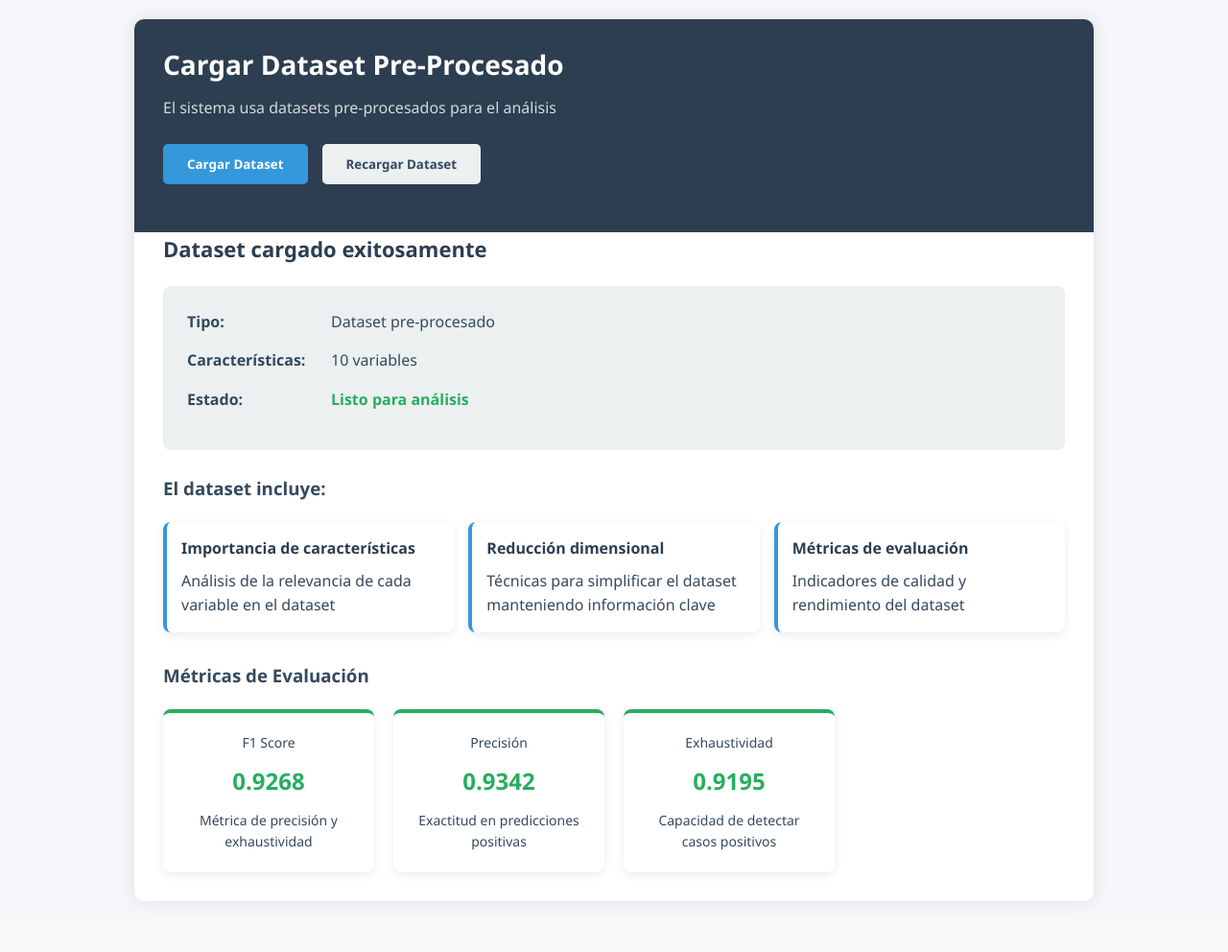
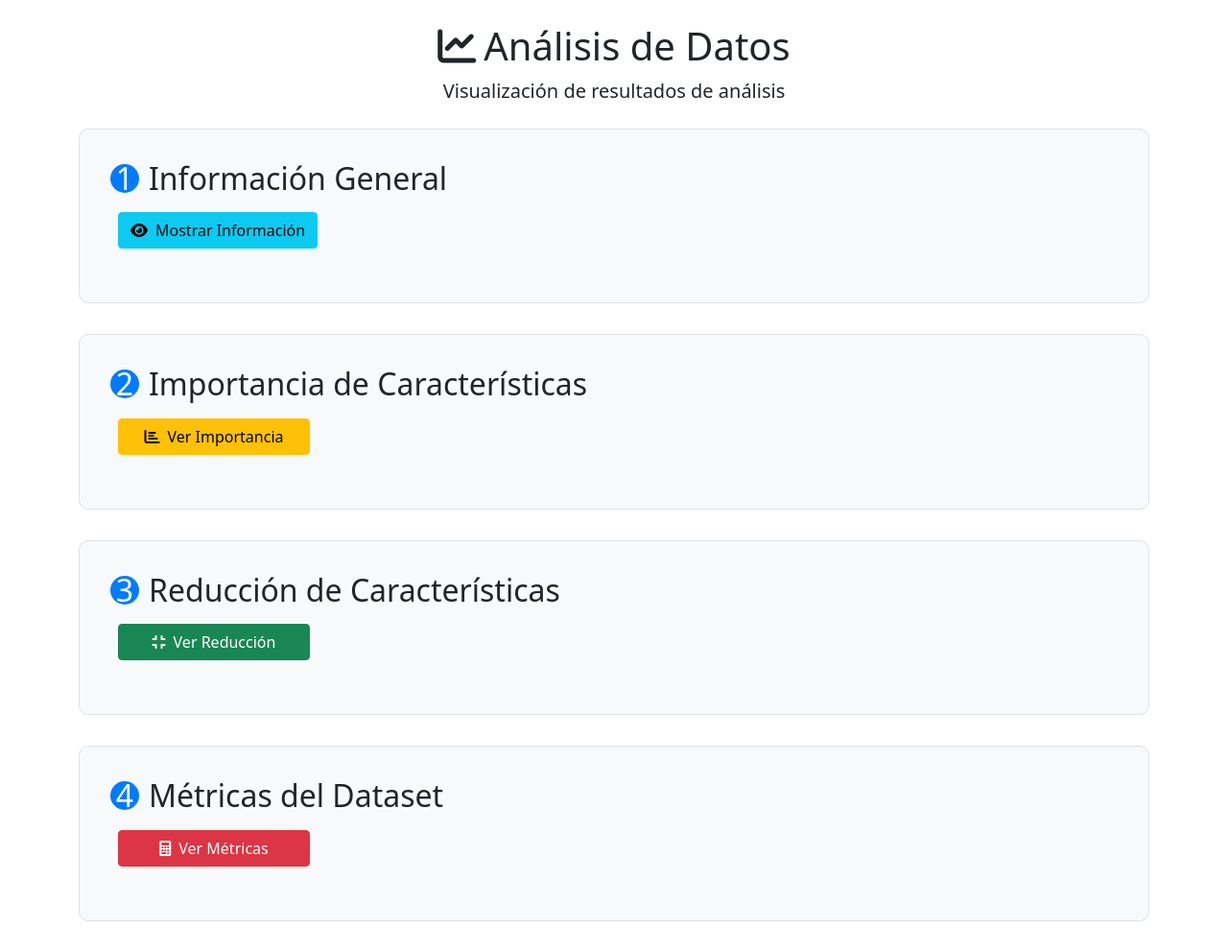
Before and after one commit to dandark666/api-sepa, a Django app: page / in a window 1280 px wide. Shown: the whole page at 96% size. Before the commit the page ends 942 px from the top, so only its background shows below. Run offline with Django 5.2, Linux system fonts and the light colour scheme.

Commit message:
Update index.html

```diff
--- a/templates/index.html
+++ b/templates/index.html
@@ -3,283 +3,294 @@
 <head>
     <meta charset="UTF-8">
     <meta name="viewport" content="width=device-width, initial-scale=1.0">
-    <title>Gestión de Dataset</title>
+    <title>Análisis de Datos</title>
+    <link href="https://cdn.jsdelivr.net/npm/bootstrap@5.1.3/dist/css/bootstrap.min.css" rel="stylesheet">
+    <link rel="stylesheet" href="https://cdnjs.cloudflare.com/ajax/libs/font-awesome/6.0.0/css/all.min.css">
     <style>
-        :root {
-            --primary-color: #2c3e50;
-            --secondary-color: #3498db;
-            --success-color: #27ae60;
-            --light-color: #ecf0f1;
-            --dark-color: #34495e;
+        .section {
+            margin-bottom: 2rem;
+            padding: 2rem;
+            border: 1px solid #dee2e6;
+            border-radius: 10px;
+            background: #f8f9fa;
         }
-
-        * {
-            margin: 0;
-            padding: 0;
-            box-sizing: border-box;
-            font-family: 'Segoe UI', Tahoma, Geneva, Verdana, sans-serif;
+        .info-box {
+            background: white;
+            padding: 1rem;
+            border-radius: 5px;
+            margin-bottom: 1rem;
+            box-shadow: 0 2px 4px rgba(0,0,0,0.1);
         }
-
-        body {
-            background-color: #f5f7fa;
-            color: var(--dark-color);
-            line-height: 1.6;
-            padding: 20px;
+        .step-number {
+            display: inline-block;
+            width: 30px;
+            height: 30px;
+            background: #007bff;
+            color: white;
+            border-radius: 50%;
+            text-align: center;
+            line-height: 30px;
+            margin-right: 10px;
         }
-
-        .container {
-            max-width: 1000px;
-            margin: 0 auto;
-            background-color: white;
-            border-radius: 10px;
-            box-shadow: 0 0 20px rgba(0, 0, 0, 0.1);
-            overflow: hidden;
+        .btn-step {
+            margin: 0.5rem;
+            min-width: 200px;
         }
-
-        header {
-            background-color: var(--primary-color);
-            color: white;
-            padding: 25px 30px;
+        .loading {
+            display: none;
+            text-align: center;
+            padding: 2rem;
         }
-
-        h1 {
-            font-size: 28px;
-            margin-bottom: 10px;
+        .metric-card {
+            transition: transform 0.2s;
         }
-
-        .subtitle {
-            font-size: 16px;
-            opacity: 0.8;
+        .metric-card:hover {
+            transform: translateY(-5px);
         }
-
-        .actions {
-            display: flex;
-            gap: 15px;
-            margin: 25px 0;
-        }
-
-        .btn {
-            padding: 12px 25px;
-            border: none;
-            border-radius: 5px;
-            font-weight: 600;
-            cursor: pointer;
-            transition: all 0.3s ease;
-            display: flex;
-            align-items: center;
-            gap: 8px;
-        }
-
-        .btn-primary {
-            background-color: var(--secondary-color);
-            color: white;
-        }
-
-        .btn-secondary {
-            background-color: var(--light-color);
-            color: var(--dark-color);
-        }
-
-        .btn:hover {
-            transform: translateY(-2px);
-            box-shadow: 0 5px 15px rgba(0, 0, 0, 0.1);
-        }
-
-        hr {
-            border: none;
-            height: 1px;
-            background-color: #e0e0e0;
-            margin: 20px 0;
-        }
-
-        .status-section {
-            padding: 0 30px 30px;
-        }
-
-        .status-title {
-            font-size: 22px;
-            margin-bottom: 20px;
-            color: var(--primary-color);
-        }
-
-        .status-card {
-            background-color: var(--light-color);
-            border-radius: 8px;
-            padding: 25px;
-            margin-bottom: 25px;
-        }
-
-        .status-item {
-            margin-bottom: 15px;
-            display: flex;
-        }
-
-        .status-label {
-            font-weight: 600;
-            width: 150px;
-            color: var(--dark-color);
-        }
-
-        .status-value {
-            flex: 1;
-        }
-
-        .status-ready {
-            color: var(--success-color);
-            font-weight: 600;
-        }
-
-        .features-list {
-            display: grid;
-            grid-template-columns: repeat(auto-fill, minmax(250px, 1fr));
-            gap: 15px;
-            margin-top: 20px;
-        }
-
-        .feature-card {
-            background-color: white;
-            border-radius: 8px;
-            padding: 15px;
-            box-shadow: 0 3px 10px rgba(0, 0, 0, 0.08);
-            border-left: 4px solid var(--secondary-color);
-        }
-
-        .feature-title {
-            font-weight: 600;
-            margin-bottom: 8px;
-            color: var(--primary-color);
-        }
-
-        .metrics-section {
-            margin-top: 30px;
-        }
-
-        .metrics-grid {
-            display: grid;
-            grid-template-columns: repeat(auto-fill, minmax(200px, 1fr));
-            gap: 20px;
-            margin-top: 20px;
-        }
-
-        .metric-card {
-            background-color: white;
-            border-radius: 8px;
-            padding: 20px;
-            text-align: center;
-            box-shadow: 0 3px 10px rgba(0, 0, 0, 0.08);
-            border-top: 4px solid var(--success-color);
-        }
-
-        .metric-value {
-            font-size: 24px;
-            font-weight: 700;
-            color: var(--success-color);
-            margin: 10px 0;
-        }
-
-        .metric-label {
-            font-size: 14px;
-            color: var(--dark-color);
-        }
-
-        @media (max-width: 768px) {
-            .actions {
-                flex-direction: column;
-            }
-
-            .features-list, .metrics-grid {
-                grid-template-columns: 1fr;
-            }
+        .table-responsive {
+            max-height: 500px;
+            overflow-y: auto;
         }
     </style>
 </head>
 <body>
-    <div class="container">
-        <header>
-            <h1>Cargar Dataset Pre-Procesado</h1>
-            <p class="subtitle">El sistema usa datasets pre-procesados para el análisis</p>
-
-            <div class="actions">
-                <button class="btn btn-primary">
-                    <span>Cargar Dataset</span>
-                </button>
-                <button class="btn btn-secondary">
-                    <span>Recargar Dataset</span>
-                </button>
-            </div>
-        </header>
-
-        <div class="status-section">
-            <h2 class="status-title">Dataset cargado exitosamente</h2>
-
-            <div class="status-card">
-                <div class="status-item">
-                    <div class="status-label">Tipo:</div>
-                    <div class="status-value">Dataset pre-procesado</div>
+    <div class="container mt-4">
+        <div class="text-center mb-4">
+            <h1><i class="fas fa-chart-line me-2"></i>Análisis de Datos</h1>
+            <p class="lead">Visualización de resultados de análisis</p>
         </div>
 
-                <div class="status-item">
-                    <div class="status-label">Características:</div>
-                    <div class="status-value">10 variables</div>
+        <!-- Paso 1: Información General -->
+        <div class="section">
+            <h2><span class="step-number">1</span>Información General</h2>
+            <button onclick="visualizarDataset()" class="btn btn-info btn-step">
+                <i class="fas fa-eye me-2"></i>Mostrar Información
+            </button>
+            <div id="visualizacionLoading" class="loading">
+                <div class="spinner-border text-primary" role="status">
+                    <span class="visually-hidden">Cargando...</span>
+                </div>
+            </div>
+            <div id="datasetInfo" class="mt-3"></div>
         </div>
 
-                <div class="status-item">
-                    <div class="status-label">Estado:</div>
-                    <div class="status-value status-ready">Listo para análisis</div>
+        <!-- Paso 2: Importancia -->
+        <div class="section">
+            <h2><span class="step-number">2</span>Importancia de Características</h2>
+            <button onclick="calcularImportancia()" class="btn btn-warning btn-step">
+                <i class="fas fa-chart-bar me-2"></i>Ver Importancia
+            </button>
+            <div id="importanciaLoading" class="loading">
+                <div class="spinner-border text-warning" role="status">
+                    <span class="visually-hidden">Cargando...</span>
+                </div>
+            </div>
+            <div id="importanciaInfo" class="mt-3"></div>
+        </div>
+
+        <!-- Paso 3: Reducción -->
+        <div class="section">
+            <h2><span class="step-number">3</span>Reducción de Características</h2>
+            <button onclick="reducirCaracteristicas()" class="btn btn-success btn-step">
+                <i class="fas fa-compress me-2"></i>Ver Reducción
+            </button>
+            <div id="reduccionLoading" class="loading">
+                <div class="spinner-border text-success" role="status">
+                    <span class="visually-hidden">Cargando...</span>
+                </div>
+            </div>
+            <div id="reduccionInfo" class="mt-3"></div>
+        </div>
+
+        <!-- Paso 4: Métricas -->
+        <div class="section">
+            <h2><span class="step-number">4</span>Métricas del Dataset</h2>
+            <button onclick="calcularF1Score()" class="btn btn-danger btn-step">
+                <i class="fas fa-calculator me-2"></i>Ver Métricas
+            </button>
+            <div id="f1Loading" class="loading">
+                <div class="spinner-border text-danger" role="status">
+                    <span class="visually-hidden">Cargando...</span>
+                </div>
+            </div>
+            <div id="f1Info" class="mt-3"></div>
         </div>
     </div>
 
-            <h3>El dataset incluye:</h3>
-            <div class="features-list">
-                <div class="feature-card">
-                    <div class="feature-title">Importancia de características</div>
-                    <p>Análisis de la relevancia de cada variable en el dataset</p>
+    <script>
+        // Función para visualizar dataset
+        async function visualizarDataset() {
+            showLoading('visualizacionLoading');
+
+            try {
+                const response = await fetch('/api/visualizar-dataset/');
+                const data = await response.json();
+
+                hideLoading('visualizacionLoading');
+
+                if (data.success) {
+                    let infoHTML = `
+                        <div class="info-box">
+                            <h4><i class="fas fa-info-circle me-2"></i>Información del Análisis</h4>
+                            <p><strong>Características:</strong> ${data.info.columnas}</p>
+                            <p><strong>Variables:</strong> ${data.info.nombres_columnas.join(', ')}</p>
                         </div>
+                    `;
 
-                <div class="feature-card">
-                    <div class="feature-title">Reducción dimensional</div>
-                    <p>Técnicas para simplificar el dataset manteniendo información clave</p>
-                </div>
+                    document.getElementById('datasetInfo').innerHTML = infoHTML;
+                } else {
+                    alert('Error: ' + data.error);
+                }
+            } catch (error) {
+                hideLoading('visualizacionLoading');
+                alert('Error: ' + error);
+            }
+        }
 
-                <div class="feature-card">
-                    <div class="feature-title">Métricas de evaluación</div>
-                    <p>Indicadores de calidad y rendimiento del dataset</p>
+        // Función para calcular importancia
+        async function calcularImportancia() {
+            showLoading('importanciaLoading');
+
+            try {
+                const response = await fetch('/api/importancia-caracteristicas/');
+                const data = await response.json();
+
+                hideLoading('importanciaLoading');
+
+                if (data.success) {
+                    const tableRows = data.top_10_caracteristicas.map((item, index) => `
+                        <tr>
+                            <td>${index + 1}</td>
+                            <td>${item.caracteristica}</td>
+                            <td>${item.importancia.toFixed(4)}</td>
+                            <td>${(item.importancia * 100).toFixed(2)}%</td>
+                        </tr>
+                    `).join('');
+
+                    document.getElementById('importanciaInfo').innerHTML = `
+                        <div class="info-box">
+                            <h4><i class="fas fa-sort-amount-down me-2"></i>Características Más Importantes</h4>
+                            <div class="table-responsive">
+                                <table class="table table-striped">
+                                    <thead class="table-dark">
+                                        <tr>
+                                            <th>#</th>
+                                            <th>Característica</th>
+                                            <th>Importancia</th>
+                                            <th>Porcentaje</th>
+                                        </tr>
+                                    </thead>
+                                    <tbody>${tableRows}</tbody>
+                                </table>
                             </div>
                         </div>
+                    `;
+                } else {
+                    alert('Error: ' + data.error);
+                }
+            } catch (error) {
+                hideLoading('importanciaLoading');
+                alert('Error: ' + error);
+            }
+        }
 
-            <div class="metrics-section">
-                <h3>Métricas de Evaluación</h3>
-                <div class="metrics-grid">
-                    <div class="metric-card">
-                        <div class="metric-label">F1 Score</div>
-                        <div class="metric-value">0.9268</div>
-                        <div class="metric-label">Métrica de precisión y exhaustividad</div>
+        // Función para reducir características
+        async function reducirCaracteristicas() {
+            showLoading('reduccionLoading');
+
+            try {
+                const response = await fetch('/api/reducir-caracteristicas/');
+                const data = await response.json();
+
+                hideLoading('reduccionLoading');
+
+                if (data.success) {
+                    document.getElementById('reduccionInfo').innerHTML = `
+                        <div class="info-box">
+                            <h4><i class="fas fa-filter me-2"></i>Reducción de Características</h4>
+                            <div class="row">
+                                <div class="col-md-6">
+                                    <div class="card bg-light mb-3">
+                                        <div class="card-body text-center">
+                                            <h5>Antes</h5>
+                                            <h2 class="text-primary">${data.caracteristicas_originales}</h2>
                                         </div>
-
-                    <div class="metric-card">
-                        <div class="metric-label">Precisión</div>
-                        <div class="metric-value">0.9342</div>
-                        <div class="metric-label">Exactitud en predicciones positivas</div>
                                     </div>
-
-                    <div class="metric-card">
-                        <div class="metric-label">Exhaustividad</div>
-                        <div class="metric-value">0.9195</div>
-                        <div class="metric-label">Capacidad de detectar casos positivos</div>
+                                </div>
+                                <div class="col-md-6">
+                                    <div class="card bg-success text-white mb-3">
+                                        <div class="card-body text-center">
+                                            <h5>Después</h5>
+                                            <h2>${data.caracteristicas_reducidas}</h2>
                                         </div>
                                     </div>
                                 </div>
                             </div>
+                            <p><strong>Reducción:</strong> ${data.reduccion_porcentaje}</p>
+                            <p><strong>Seleccionadas:</strong> ${data.caracteristicas_seleccionadas.join(', ')}</p>
                         </div>
+                    `;
+                } else {
+                    alert('Error: ' + data.error);
+                }
+            } catch (error) {
+                hideLoading('reduccionLoading');
+                alert('Error: ' + error);
+            }
+        }
 
-    <script>
-        // Agregar interactividad a los botones
-        document.querySelectorAll('.btn').forEach(button => {
-            button.addEventListener('click', function() {
-                const buttonText = this.querySelector('span').textContent;
-                alert(`Acción: ${buttonText}`);
-            });
-        });
+        // Función para calcular F1 score
+        async function calcularF1Score() {
+            showLoading('f1Loading');
+
+            try {
+                const response = await fetch('/api/calcular-f1-score/');
+                const data = await response.json();
+
+                hideLoading('f1Loading');
+
+                if (data.success) {
+                    document.getElementById('f1Info').innerHTML = `
+                        <div class="info-box">
+                            <h4><i class="fas fa-chart-pie me-2"></i>Métricas del Modelo</h4>
+                            <div class="row">
+                                <div class="col-md-6">
+                                    <div class="card text-white bg-primary mb-3 metric-card">
+                                        <div class="card-body text-center">
+                                            <h5>F1 Score</h5>
+                                            <h2>${data.f1_score}</h2>
+                                        </div>
+                                    </div>
+                                </div>
+                                <div class="col-md-6">
+                                    <div class="card text-white bg-success mb-3 metric-card">
+                                        <div class="card-body text-center">
+                                            <h5>Accuracy</h5>
+                                            <h2>${data.accuracy}</h2>
+                                        </div>
+                                    </div>
+                                </div>
+                            </div>
+                            <p><strong>Características usadas:</strong> ${data.caracteristicas_lista.join(', ')}</p>
+                        </div>
+                    `;
+                } else {
+                    alert('Error: ' + data.error);
+                }
+            } catch (error) {
+                hideLoading('f1Loading');
+                alert('Error: ' + error);
+            }
+        }
+
+        // Funciones auxiliares
+        function showLoading(elementId) {
+            document.getElementById(elementId).style.display = 'block';
+        }
+
+        function hideLoading(elementId) {
+            document.getElementById(elementId).style.display = 'none';
+        }
     </script>
 </body>
 </html>
```
Lines whose indentation alone changed are shown as unchanged.
